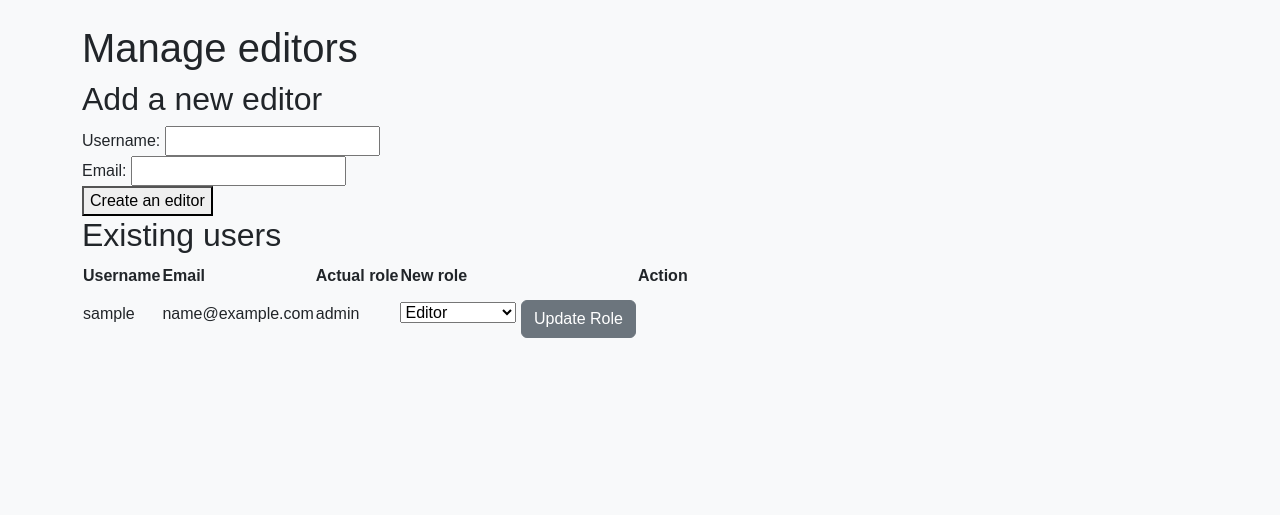
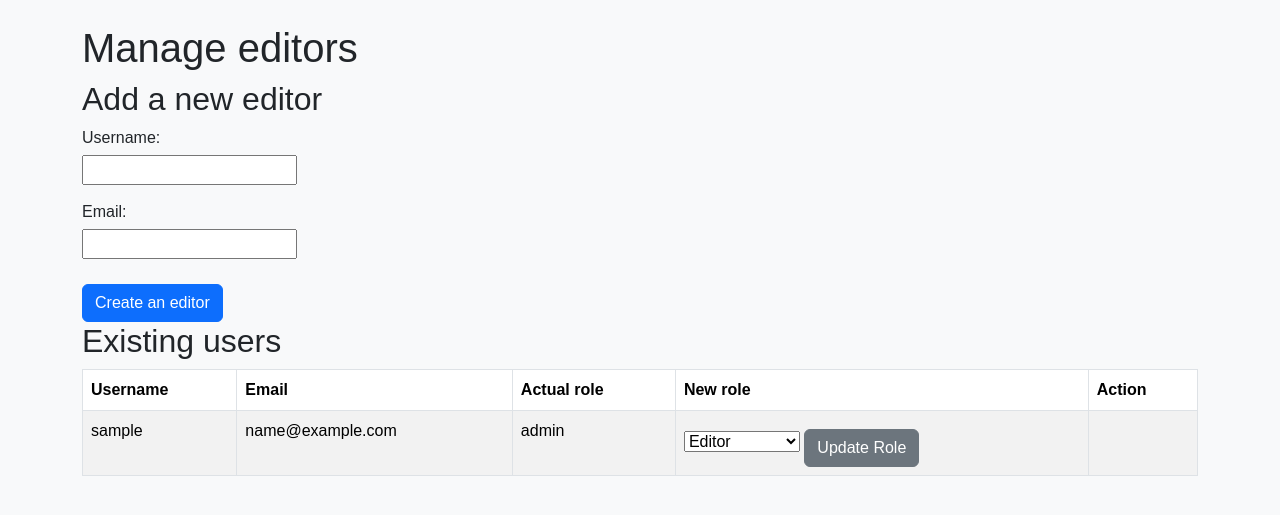
Before and after one commit to BENETNATH/meeting_manager, a Python web app: template templates/manage_users.html in a window 1280 px wide. Shown: the part 56-571 px from the top of the page. Run offline with Jinja, Linux system fonts and the light colour scheme; the template is opened without the code that fills it: most values are stand-ins (such as "Sample title", 1, 10 or a date in 2020); some libraries are stand-ins or nearby versions.

Commit message:
Improving the design of event and user management page.

```diff
--- /dev/null
+++ b/static/manage_users.js
@@ -0,0 +1,15 @@
+document.addEventListener('DOMContentLoaded', function() {
+    const deleteButtons = document.querySelectorAll('.delete-user-btn');
+    const table = document.querySelector('table');
+    const message = table.dataset.confirmMessage;
+
+    deleteButtons.forEach(button => {
+        button.addEventListener('click', function(event) {
+            event.preventDefault();
+            if (confirm(message)) {
+                const form = this.closest('form');
+                form.submit();
+            }
+        });
+    });
+});
--- a/templates/manage_users.html
+++ b/templates/manage_users.html
@@ -6,16 +6,20 @@
 <!-- Formulaire pour ajouter un nouvel éditeur -->
 <h2>{{ _('Add a new editor') }}</h2>
 <form method="POST" action="{{ url_for('create_editor') }}">
-    <label for="username">{{ _('Username') }}:</label>
-    <input type="text" id="username" name="username" required><br>
-    <label for="email">{{ _('Email') }}:</label>
-    <input type="email" id="email" name="email" required><br>
-    <button type="submit">{{ _('Create an editor') }}</button>
+    <div class="form-group">
+        <label for="username">{{ _('Username') }}:</label>
+        <input type="text" id="username" name="username" required>
+    </div>
+    <div class="form-group">
+        <label for="email">{{ _('Email') }}:</label>
+        <input type="email" id="email" name="email" required>
+    </div>
+    <button type="submit" class="btn btn-primary">{{ _('Create an editor') }}</button>
 </form>
 
 <!-- Liste des utilisateurs existants -->
 <h2>{{ _('Existing users') }}</h2>
-<table>
+<table class="table table-striped table-bordered" data-confirm-message="{{ _('Are you sure you want to delete this user?') }}">
     <thead>
         <tr>
             <th>{{ _('Username') }}</th>
@@ -43,11 +47,11 @@
                 <td>
 
                     {% if current_user.role == 'super-admin' %}
-                    <form method="POST" action="{{ url_for('reset_password', user_id=user.id) }}" style="display:inline;">
-                        <button type="submit" class="btn btn-warning">{{ _('Reset Password') }}</button>
+                    <form method="POST" action="{{ url_for('reset_password', user_id=user.id) }}">
+                        <button type="submit" class="btn btn-warning btn-block">{{ _('Reset Password') }}</button>
                     </form>
-                    <form method="POST" action="{{ url_for('delete_user', user_id=user.id) }}" style="display:inline;">
-                        <button type="submit" class="btn btn-danger" onclick="return confirm('{{ _('Are you sure you want to delete this user') }}')">{{ _('Delete') }}</button>
+                    <form method="POST" action="{{ url_for('delete_user', user_id=user.id) }}">
+                        <button type="button" class="btn btn-danger btn-block delete-user-btn" data-user-id="{{ user.id }}">{{ _('Delete') }}</button>
                     </form>
                     {% endif %}
                 </td>
@@ -55,4 +59,15 @@
         {% endfor %}
     </tbody>
 </table>
+<script src="{{ url_for('static', filename='manage_users.js') }}"></script>
+<style>
+    .form-group {
+        margin-bottom: 15px;
+    }
+
+    .form-group label {
+        display: block;
+        margin-bottom: 5px;
+    }
+</style>
 {% endblock %}
```
Also changed, not shown: templates/event.html (+13 -12 lines).
